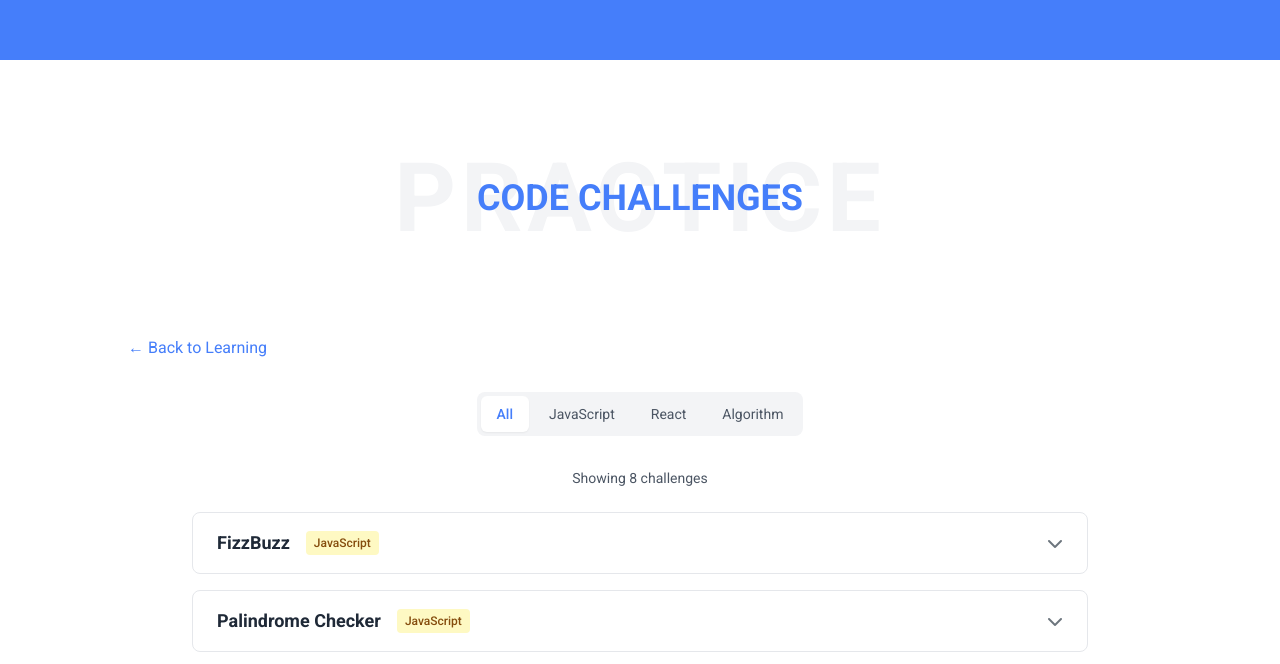
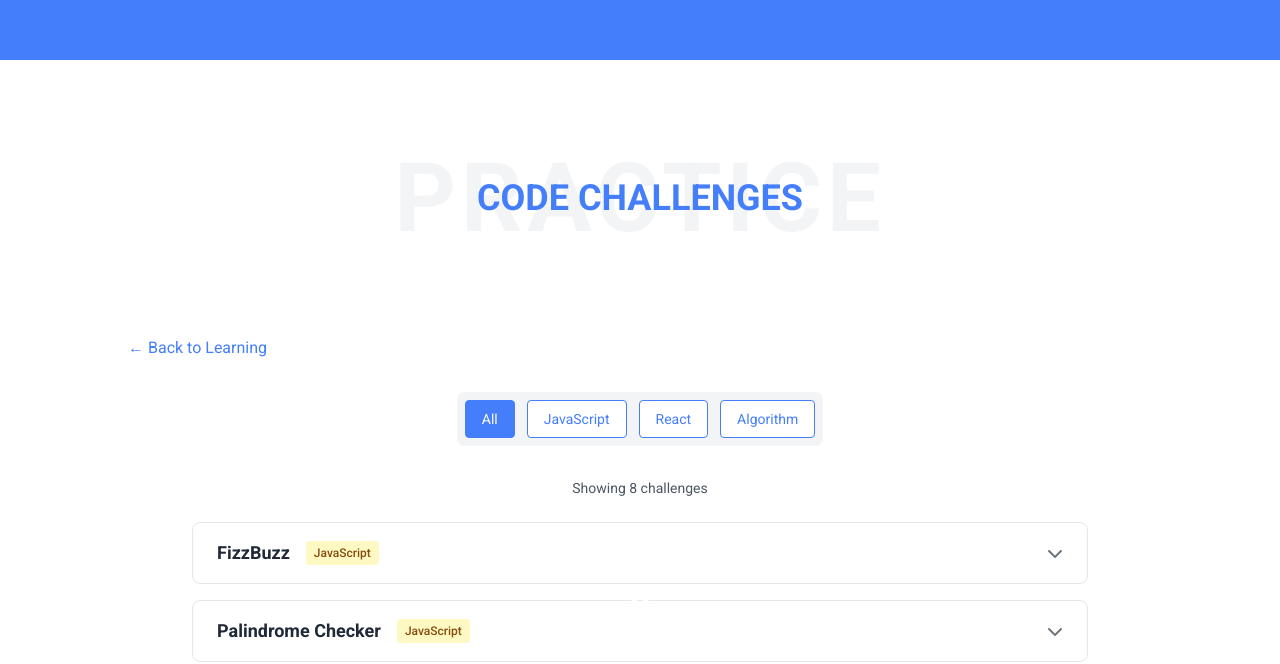
Before and after one commit to WoodyLinwc/Portfolio-Next.js, a Next.js app in the folder portfolio/: page /learning/coding-challenges in a window 1280 px wide. Shown: the part 140-804 px from the top of the page. Built offline with nearby package versions, Linux system fonts and the light colour scheme.

Commit message:
Update page.tsx

```diff
--- a/portfolio/src/app/learning/coding-challenges/page.tsx
+++ b/portfolio/src/app/learning/coding-challenges/page.tsx
@@ -86,15 +86,15 @@ export default function CodingChallengesPage() {
 
                     {/* Filter Buttons */}
                     <div className="flex justify-center mb-8">
-                        <div className="bg-gray-100 rounded-lg p-1 flex justify-center gap-1 overflow-x-auto">
+                        <div className="bg-gray-100 rounded-lg p-1 flex flex-wrap justify-center gap-1">
                             {filterOptions.map((filter) => (
                                 <button
                                     key={filter}
                                     onClick={() => setSelectedFilter(filter)}
-                                    className={`px-2 sm:px-4 py-2 rounded-md transition-colors whitespace-nowrap text-xs sm:text-sm flex-shrink-0 ${
+                                    className={`px-4 py-2 m-1 text-sm border rounded transition-colors ${
                                         selectedFilter === filter
-                                            ? "bg-white text-primary shadow-sm font-medium"
-                                            : "text-gray-600 hover:text-gray-800"
+                                            ? "bg-primary text-white border-primary"
+                                            : "bg-white text-primary border-primary hover:bg-primary hover:text-white"
                                     }`}
                                 >
                                     {filter}
```
